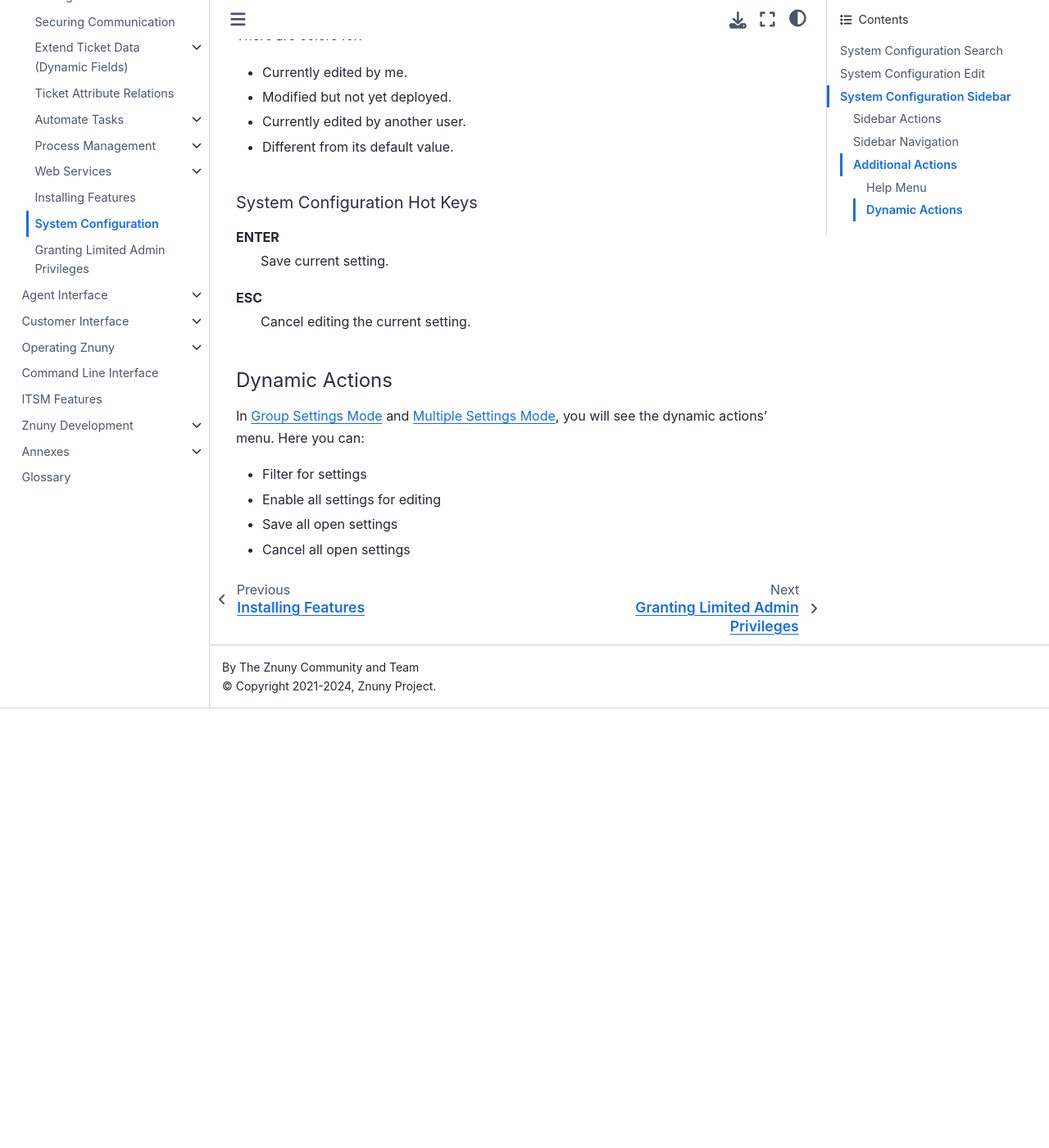
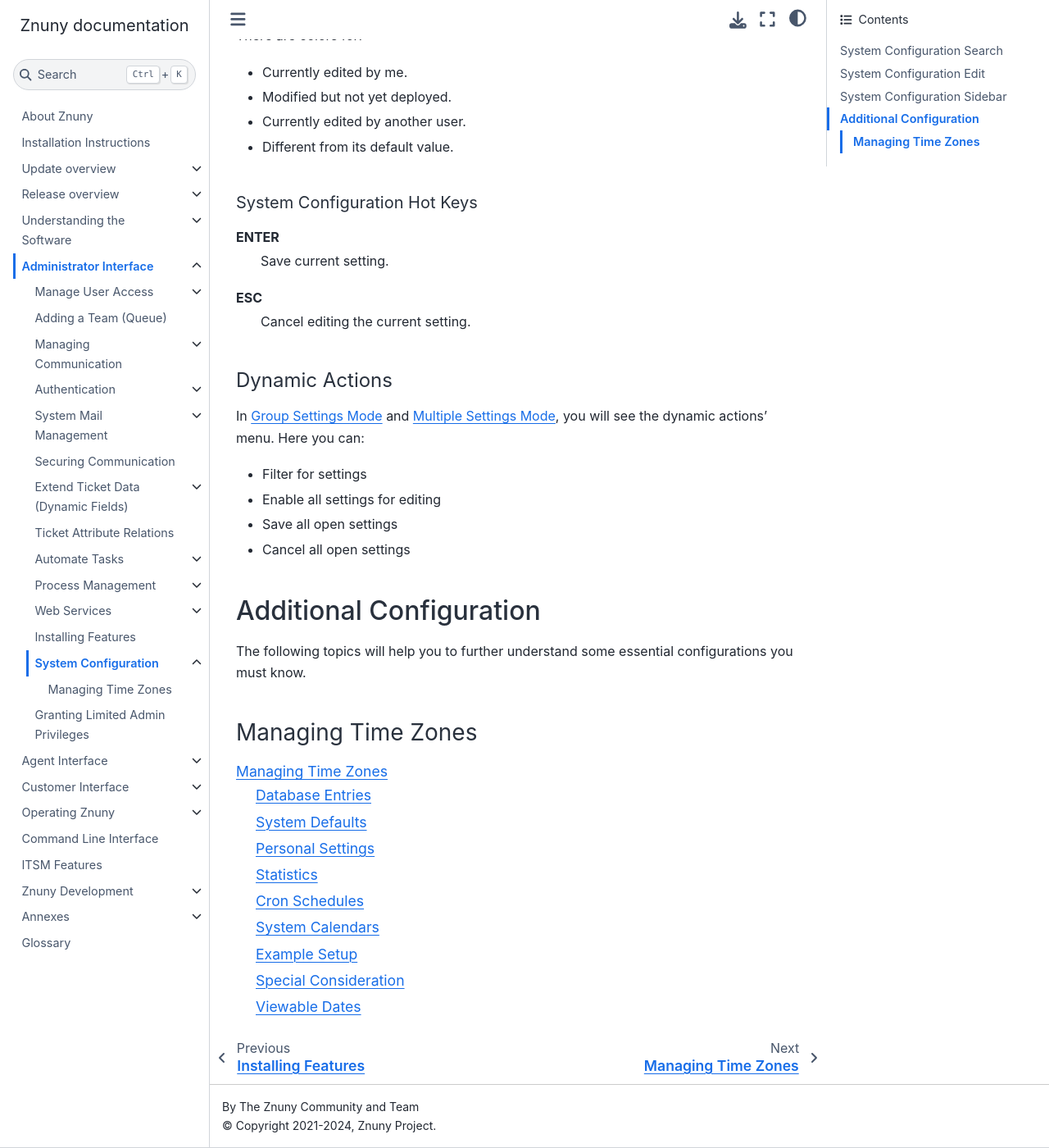
Before and after one commit to znuny/manual, a Sphinx documentation site: the page built from source/admin/systemconfiguration/index.rst, in a window 1280 px wide and 1400 px high, scrolled down 10755 px. Shown: the whole window at 82% size. Built offline with Sphinx 7.4.7 and the Sphinx Book theme 1.1.4, drawn with Linux system fonts in a browser that asks for light colours; before the commit the page ends 11619 px from its top, so only the background shows below that.

Commit message:
Added time zone chapter

```diff
--- a/source/admin/systemconfiguration/index.rst
+++ b/source/admin/systemconfiguration/index.rst
@@ -321,3 +321,16 @@
 - Enable all settings for editing
 - Save all open settings
 - Cancel all open settings
+
+Additional Configuration
+************************
+
+The following topics will help you to further understand some essential configurations you must know.
+
+Managing Time Zones
+===================
+
+.. toctree::
+   :maxdepth: 2
+
+   timezones/index
```
Also changed, not shown: source/admin/systemconfiguration/timezones/index.rst (added, +99 -0 lines).
